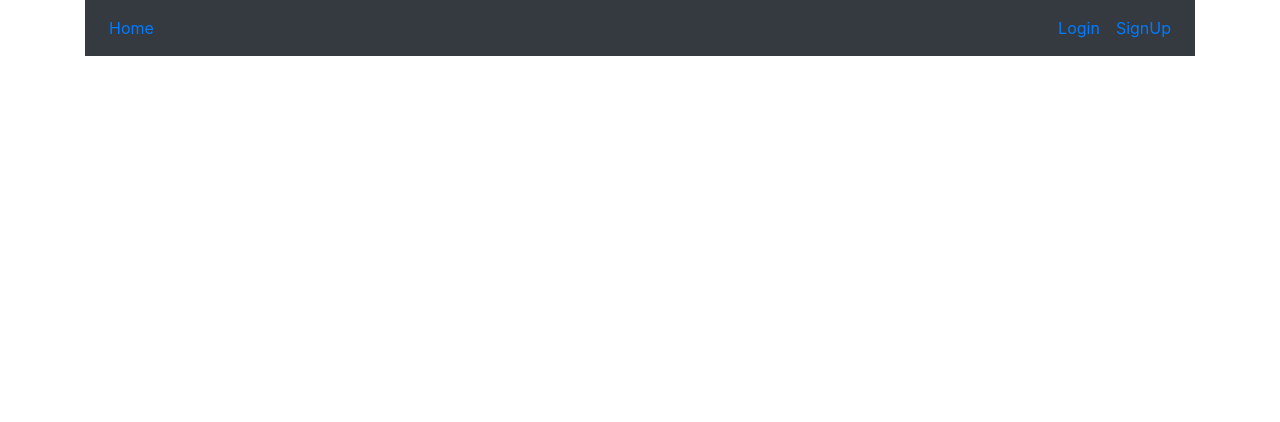
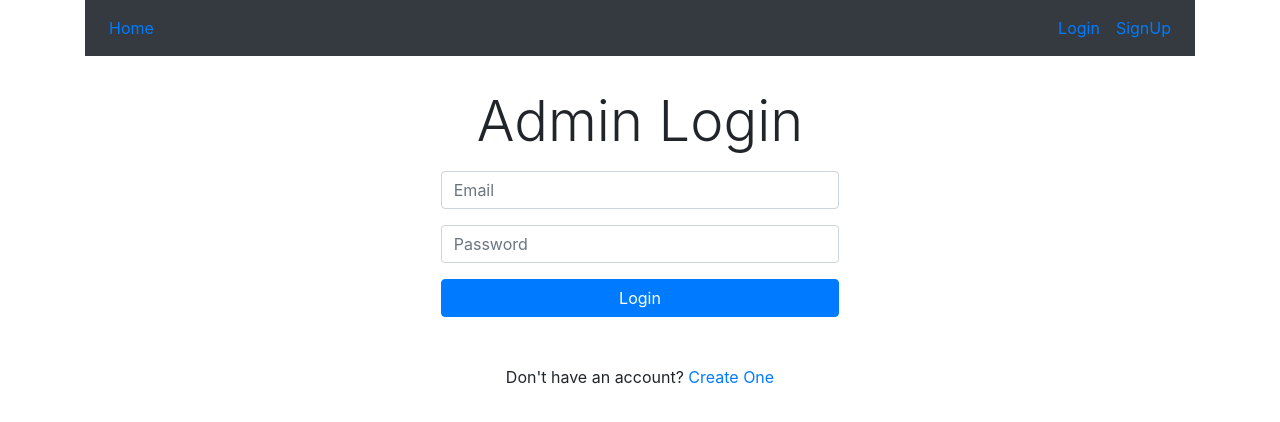
Before and after one commit to vikash-ftw/realestate-react-frontend, a React (Create React App) app in the folder realestate/: page /adminLogin in a window 1280 px wide. Before the commit this address led to /not-found. Shown: the top 422 px of the page. Built offline with nearby package versions, Linux system fonts and the light colour scheme.

Commit message:
Owner,Admin,Buyer Login Done

```diff
--- a/realestate/src/App.js
+++ b/realestate/src/App.js
@@ -9,10 +9,8 @@ import Home from './components/home';
 import OwnerReg from './components/ownerReg'
 import BuyerReg from './components/buyerReg';
 import AdminReg from "./components/adminReg";
-
-
 import { BrowserRouter as Router, Route, Link, Switch, Redirect } from "react-router-dom";
-
+import MainLogin from './components/mainLogin';
 
 
 class App extends React.Component{
@@ -85,7 +83,20 @@ class App extends React.Component{
           <Route path="/ownerReg" component={OwnerReg} />
           <Route path="/buyerReg" component={BuyerReg} />
           <Route path="/adminReg" component={AdminReg} />
-          <Redirect to='/not-found'/>
+          <Route path="/mainLogin" component={MainLogin} />
+          <Route
+            path="/ownerLogin"
+            render={(props) => <MainLogin ownerType="Owner" {...props} />}
+          />
+          <Route
+            path="/buyerLogin"
+            render={(props) => <MainLogin ownerType="Buyer" {...props} />}
+          />
+          <Route
+            path="/adminLogin"
+            render={(props) => <MainLogin ownerType="Admin" {...props} />}
+          />
+          <Redirect to="/not-found" />
         </Switch>
       </div>
     );
--- a/realestate/src/components/login.js
+++ b/realestate/src/components/login.js
@@ -1,5 +1,6 @@
 import React from "react";
 import Axios from "axios";
+import { Link } from 'react-router-dom';
 
 class Login extends React.Component {
   constructor(props) {
@@ -8,11 +9,7 @@ class Login extends React.Component {
       email: "ram00@gmail.com",
       password: "ram1234",
       users: [],
-      isLogin: false,
-      isOwner: false,
-      isBuyer: false,
-      isAdmin: true,
-      userRole: "",
+      userRole: "NA",
     };
   }
 
@@ -29,31 +26,44 @@ class Login extends React.Component {
     });
   }
 
+  isOwner() {
+    this.setState({ userRole: 'owner' });
+    console.log(this.state.userRole);
+    localStorage.setItem("Role", this.state.userRole);
+    this.props.history.push("./mainLogin");
+
+  }
+
   render() {
     return (
       <>
-        <div className="justify-content-center">
-          <button onClick={() => this.loginProcess()}>Owner</button>
-          <button
-            onClick={(e) => {
-              this.setState({ userRole: "Buyer", isBuyer: true });
-              localStorage.setItem("userRole", this.state.userRole);
-              console.log(this.state.userRole);
-            }}
-          >
-            Buyer
-          </button>
-          <button
-            onClick={(e) => {
-              this.setState({ userRole: "Admin", isAdmin: true });
-              localStorage.setItem("userRole", this.state.userRole);
-              console.log(this.state.userRole);
-            }}
-          >
-            Admin
-          </button>
+        <div className="row">
+          <br></br>
         </div>
-        {}
+        <div>
+          <div className="row">
+            <div className="col text-center">
+              <Link to="/ownerLogin">OwnerLogin</Link>
+            </div>
+          </div>
+          <div className="row">
+            <br></br>
+          </div>
+
+          <div className="row">
+            <div className="col text-center">
+              <Link to="/BuyerLogin">BuyerLogin</Link>
+            </div>
+          </div>
+          <div className="row">
+            <br></br>
+          </div>
+          <div className="row">
+            <div className="col text-center">
+              <Link to='/adminLogin'>AdminLogin</Link>
+            </div>
+          </div>
+        </div>
       </>
     );
   }
--- /dev/null
+++ b/realestate/src/components/mainLogin.js
@@ -0,0 +1,116 @@
+import React from "react";
+import regAcc from "./registration";
+import Axios from "axios";
+
+class mainLogin extends React.Component {
+  constructor(props) {
+    super(props);
+    this.state = {
+      email: "",
+      password: "",
+    };
+  }
+    loginProcess() {
+      const { email, password } = this.state;
+    switch (this.props.ownerType) {
+      case "Owner":
+        console.log("inOwnerLogin", email, password);
+        Axios.post("http://localhost:8080/realEstate/owner/login", {
+          email: email,
+          password: password,
+        }).then((response) => {
+          console.log(response.data);
+        });
+
+        break;
+        case "Buyer":
+
+            console.log("inBuyerLogin",email, password);
+            Axios.post("http://localhost:8080/realEstate/buyer/login", {
+              email: email,
+              password: password,
+            }).then((response) => {
+              console.log(response.data);
+            });
+        break;
+        case "Admin":
+            console.log("inAdminLogin", email, password);
+            Axios.post("http://localhost:8080/realEstate/admin/login", {
+              email: email,
+              password: password,
+            }).then((response) => {
+              console.log(response.data);
+            });
+
+        break;
+
+      default:
+        break;
+    }
+  }
+
+  render() {
+    return (
+      <>
+        <div id="cover-caption">
+          <div className="container">
+            <div className="row">
+              <div className="col-xl-5 col-lg-6 col-md-8 col-sm-10 mx-auto text-center form p-4">
+                <h1 className="display-4 py-2 text-truncate">
+                  {this.props.ownerType} Login
+                </h1>
+                <div className="px-2">
+                  <form action="" className="justify-content-center">
+                    <div className="form-group">
+                      <label className="sr-only">Email</label>
+                      <input
+                        type="text"
+                        className="form-control"
+                        placeholder="Email"
+                        onChange={(e) => {
+                          this.setState({ email: e.target.value });
+                        }}
+                      />
+                    </div>
+                    <div className="form-group">
+                      <label className="sr-only">Password</label>
+                      <input
+                        type="text"
+                        className="form-control"
+                        placeholder="Password"
+                        onChange={(e) => {
+                          this.setState({ password: e.target.value });
+                        }}
+                      />
+                    </div>
+                  </form>
+
+                  <div className="row">
+                    <div className="col text-center">
+                      <div className="form-group m-0">
+                        <button
+                          type="submit"
+                          className="btn btn-primary btn-block"
+                          onClick={() => this.loginProcess()}
+                        >
+                          Login
+                        </button>
+                      </div>
+                    </div>
+                  </div>
+                </div>
+              </div>
+            </div>
+          </div>
+        </div>
+        <div className="mt-4 text-center ">
+          <p>
+            Don't have an account? <a href="#">Create One</a>
+          </p>
+        </div>
+      </>
+    );
+  }
+}
+
+export default mainLogin;
--- a/realestate/src/components/registration.js
+++ b/realestate/src/components/registration.js
@@ -4,22 +4,45 @@ class Register extends React.Component {
   render() {
     return (
       <>
-        <div className="justify-content-center">
+        <div className="row">
+          <br></br>
+        </div>
+        <div>
+          <div className="row">
+            <div className="col text-center">
               <button
+                className="btn btn-primary"
                 onClick={(e) => {
                   this.props.history.push("./ownerReg");
                 }}
               >
-            OwnerRegister
+                Owner
               </button>
+            </div>
+          </div>
+          <div className="row">
+            <br></br>
+          </div>
+
+          <div className="row">
+            <div className="col text-center">
               <button
+                className="btn btn-primary"
                 onClick={(e) => {
                   this.props.history.push("./buyerReg");
                 }}
               >
                 Buyer
               </button>
+            </div>
+          </div>
+          <div className="row">
+            <br></br>
+          </div>
+          <div className="row">
+            <div className="col text-center">
               <button
+                className="btn btn-primary"
                 onClick={(e) => {
                   this.props.history.replace("./adminReg", this.state);
                 }}
@@ -27,6 +50,8 @@ class Register extends React.Component {
                 Admin
               </button>
             </div>
+          </div>
+        </div>
       </>
     );
   }
```
Lines whose indentation alone changed are shown as unchanged.
